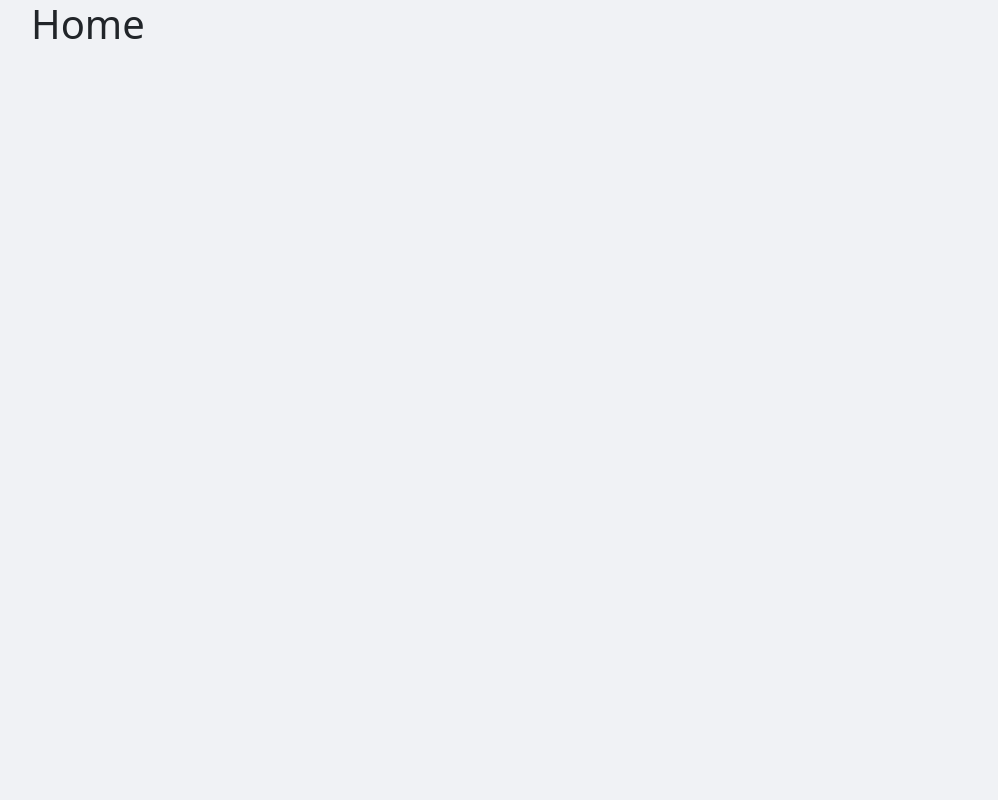
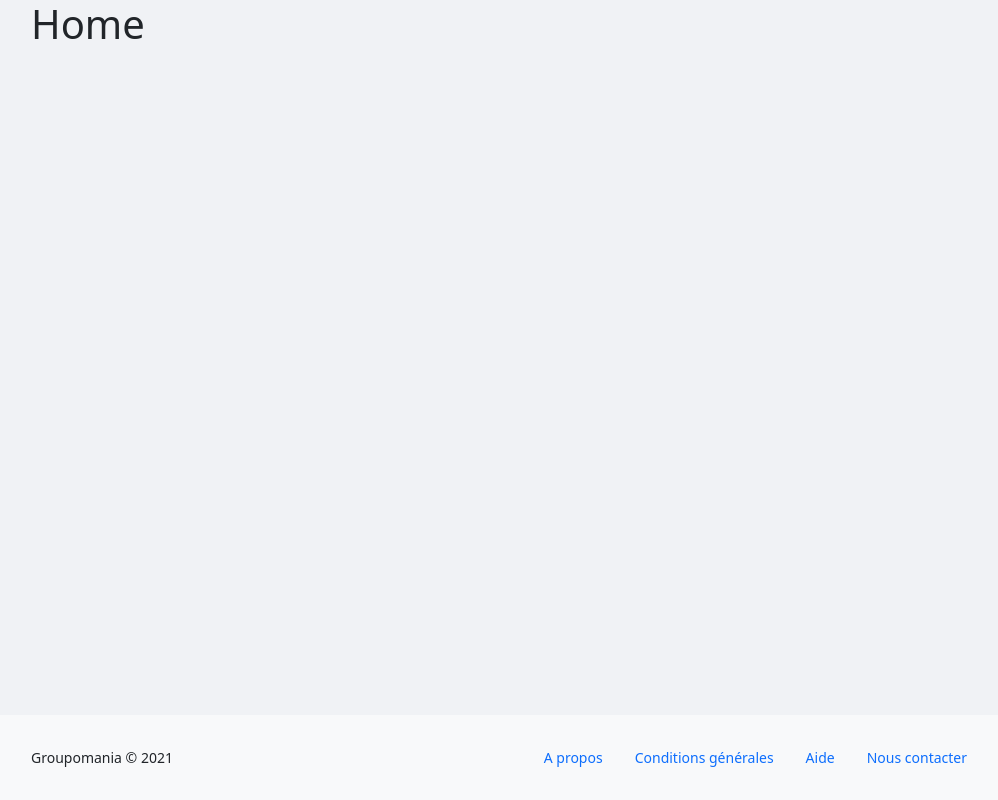
Before and after one commit to sebastien-coupe/groupomania, a Vue app in the folder client/: page / in a window 1280 px wide. Shown: the whole page, without its empty margins (141-1139 px from the left). Built offline with nearby package versions, Linux system fonts and the light colour scheme.

Commit message:
CLIENT: Added footer component

```diff
--- a/client/src/App.vue
+++ b/client/src/App.vue
@@ -4,11 +4,13 @@
     <section class="d-flex flex-column flex-grow-1">
       <router-view />
     </section>
+    <Footer />
   </div>
 </template>
 
 <script>
 import Navbar from '@/components/TheNavbar';
+import Footer from '@/components/TheFooter';
 
 export default {
   data() {
@@ -19,6 +21,7 @@ export default {
   },
   components: {
     Navbar,
+    Footer,
   },
 };
 </script>
--- /dev/null
+++ b/client/src/components/TheFooter.vue
@@ -0,0 +1,29 @@
+<template>
+  <footer class="footer bg-light small py-4">
+    <div class="container">
+      <div class="row align-items-center">
+        <div class="col">Groupomania &copy; 2021</div>
+        <div class="col">
+          <ul class="nav justify-content-end">
+            <li class="nav-item">
+              <a class="nav-link" href="#">A propos</a>
+            </li>
+            <li class="nav-item">
+              <a class="nav-link" href="#">Conditions générales</a>
+            </li>
+            <li class="nav-item">
+              <a class="nav-link" href="#">Aide</a>
+            </li>
+            <li class="nav-item">
+              <a class="nav-link pe-0" href="#">Nous contacter</a>
+            </li>
+          </ul>
+        </div>
+      </div>
+    </div>
+  </footer>
+</template>
+
+<script>
+export default {};
+</script>
```
